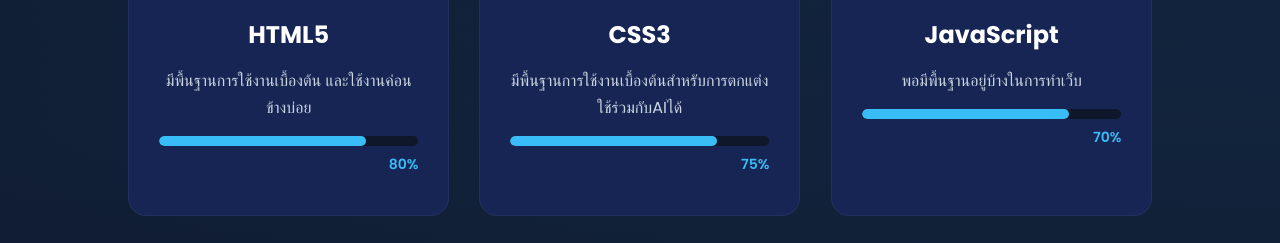
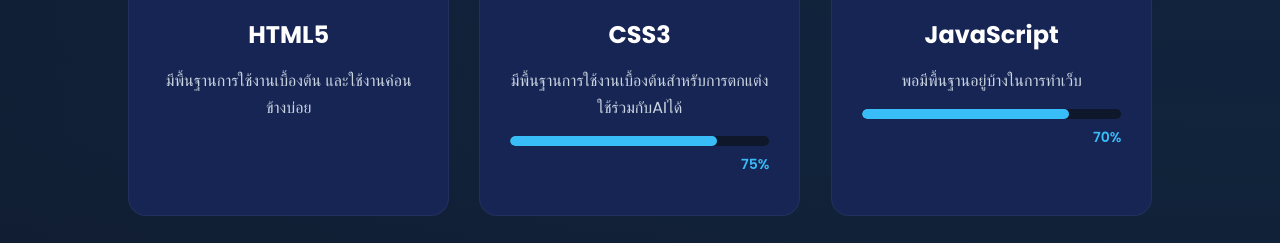
Before and after one commit to ChiraphatSinghpetr/portfolioMe, a plain HTML site: page index.html in a window 1280 px wide. Shown: the part 2040-2283 px from the top of the page. Drawn offline with nearby package versions, Linux system fonts and the light colour scheme.

Commit message:
Update index.html

```diff
--- a/index.html
+++ b/index.html
@@ -141,11 +141,7 @@
                     มีพื้นฐานการใช้งานเบื้องต้น และใช้งานค่อนข้างบ่อย
                 </p>
 
-                <div class="skill-progress">
-                    <div class="skill-fill" style="width:80%"></div>
-                </div>
 
-                <span class="skill-percent">80%</span>
             </div>
 
             <div class="skill-box" data-aos="zoom-in">
```
